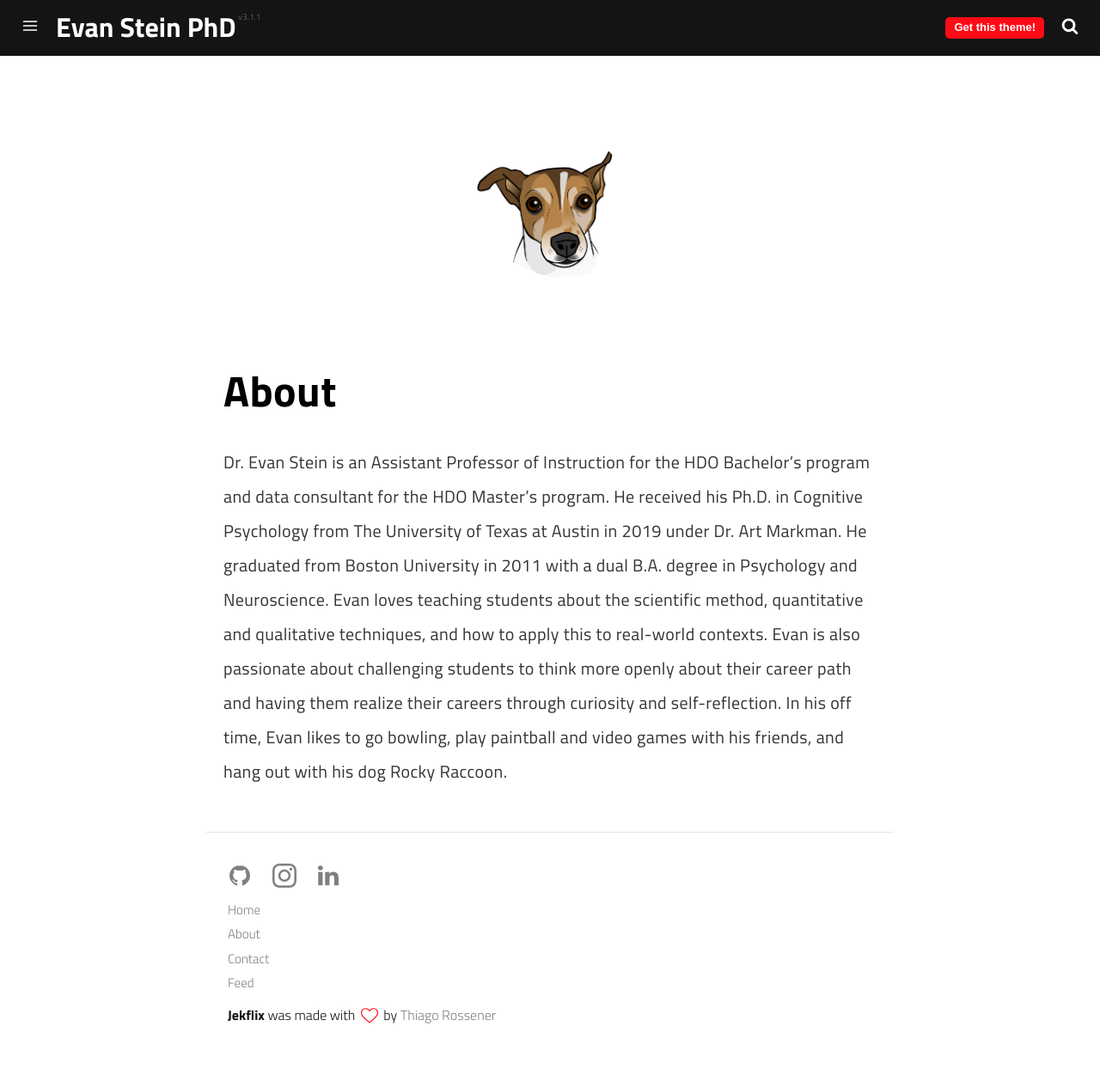
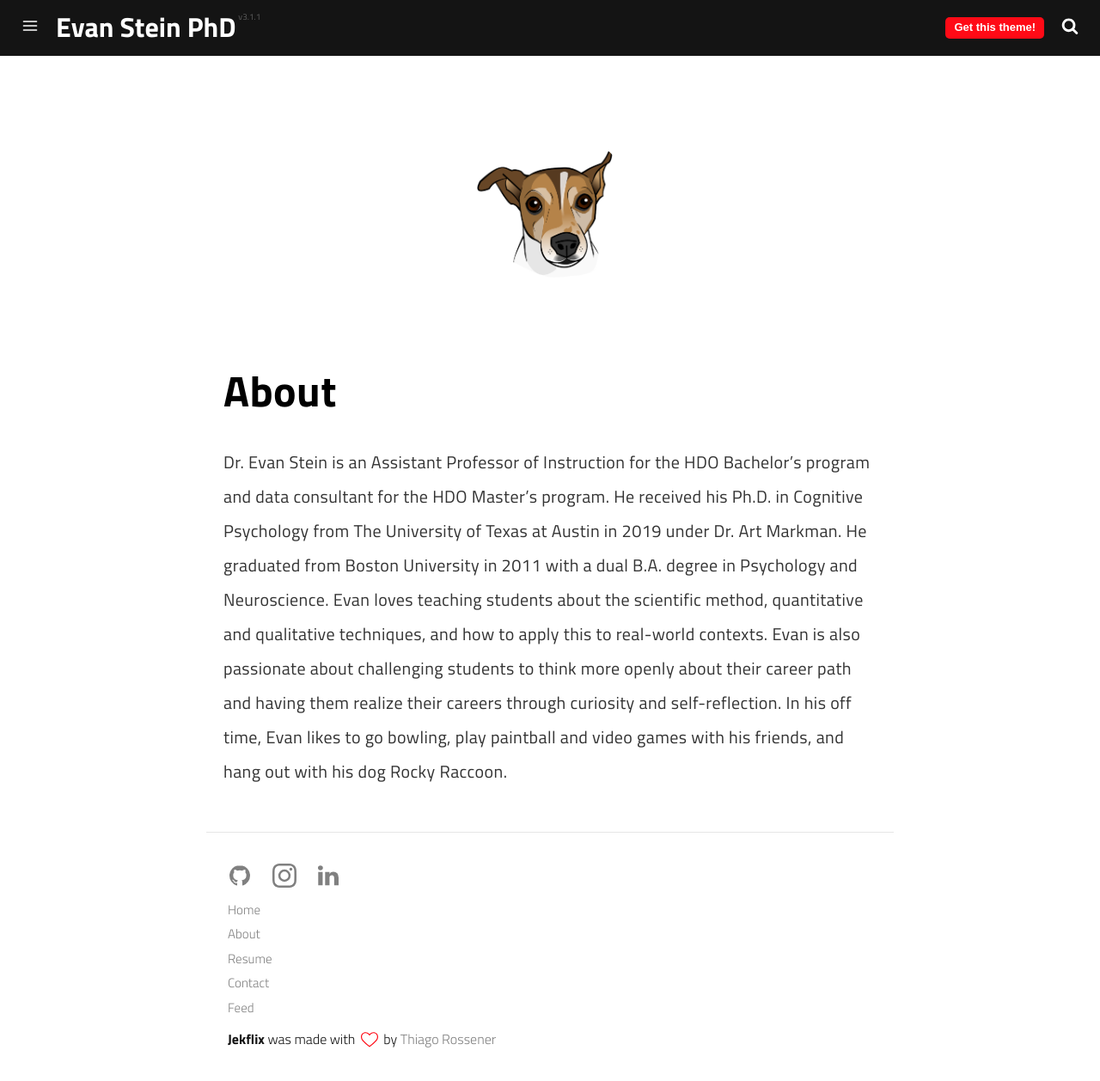
Before and after one commit to estein/old_estein, a Jekyll site: the page built from pages/about.md, in a window 1280 px wide and 1258 px high. Shown: the whole window at 86% size. Built offline with Jekyll 4.4.1, drawn with Linux system fonts in a browser that asks for light colours; a script that is not in the unit is left out.

Commit message:
Update _config.yml

```diff
--- a/_config.yml
+++ b/_config.yml
@@ -14,6 +14,8 @@ menu:
     url: /
   - title: About
     url: /about
+  - title: Resume
+    url: /resume
   - title: Contact
     url: /contact
   - title: Feed
```
